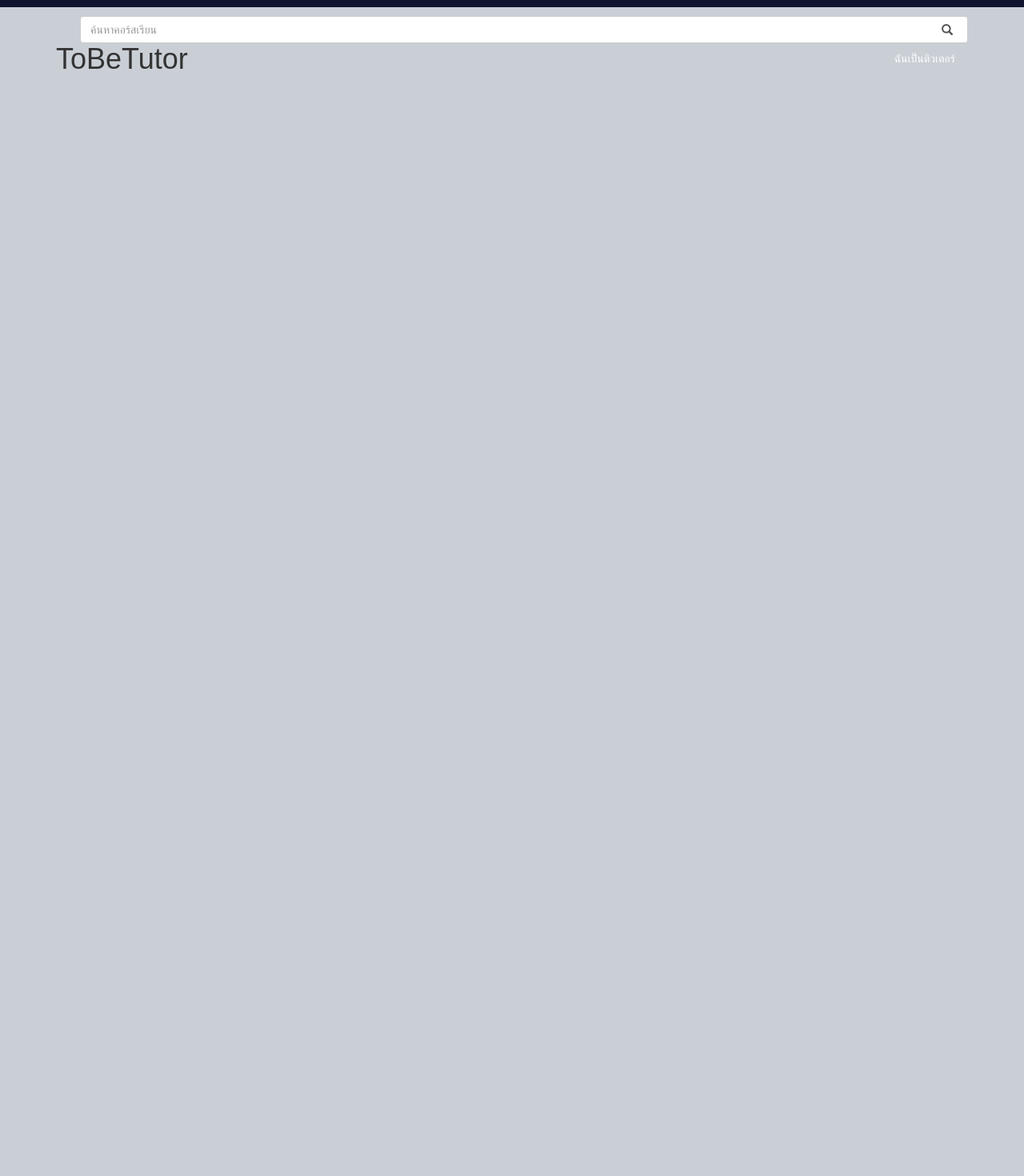
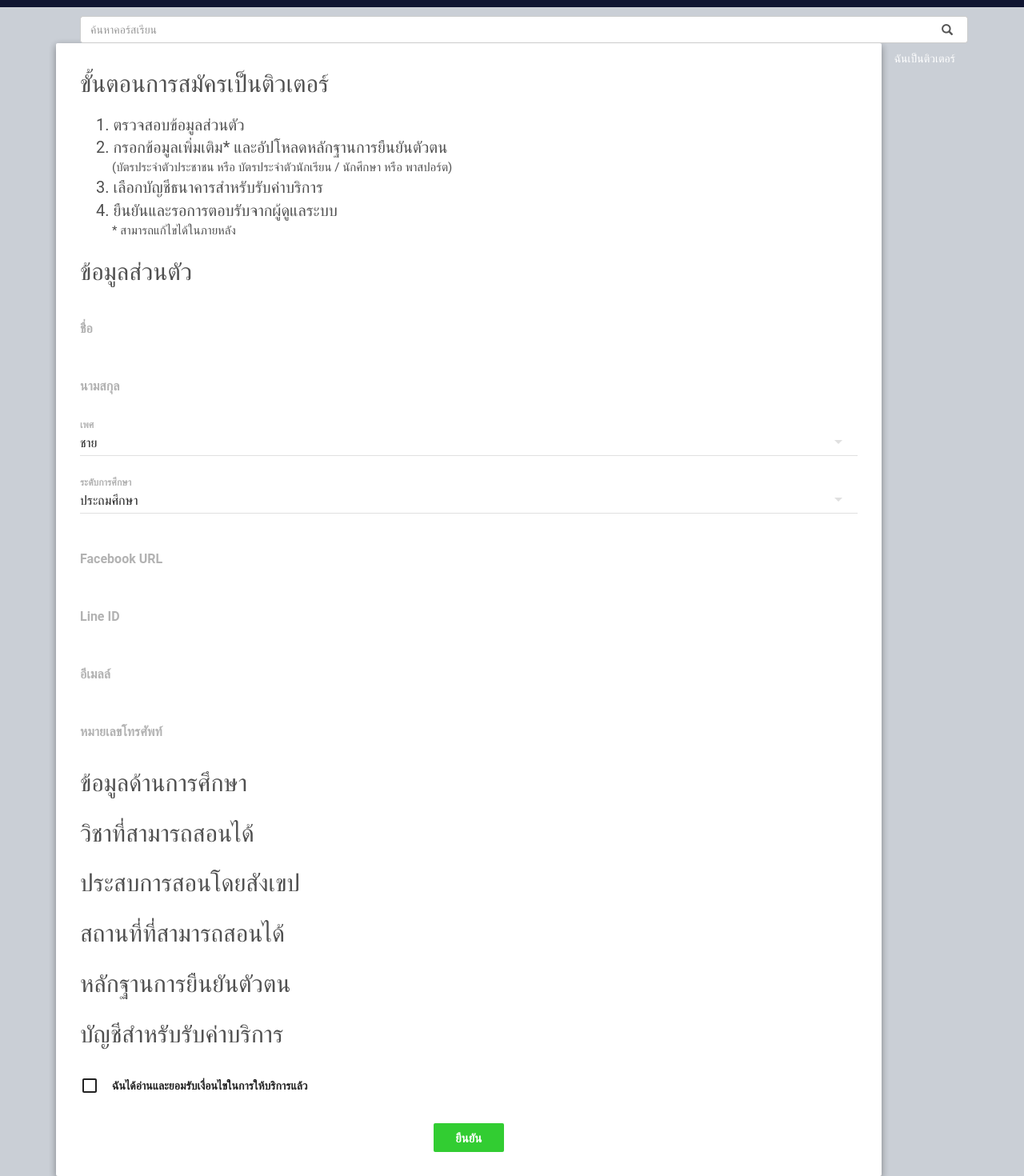
Before and after one commit to Microph/mms-full-stack-solo, a React (Create React App) app in the folder tutorium/: page /iamtutor in a window 1280 px wide. Shown: the part 51-1521 px from the top of the page at 80% size. Before the commit the page ends 800 px from the top, so only its background shows below. Built offline with nearby package versions, Linux system fonts and the light colour scheme; no server answers.

Commit message:
add some content

```diff
--- a/tutorium/src/components/tobetutor.js
+++ b/tutorium/src/components/tobetutor.js
@@ -1,9 +1,277 @@
 import React, { Component } from "react";
+import {
+  Paper,
+  TextField,
+  SelectField,
+  MenuItem,
+  FlatButton,
+  Checkbox
+} from "material-ui";
 
 class ToBeTutor extends Component {
+  constructor(props) {
+    super(props);
+    this.state = {
+      name: "",
+      lastname: "",
+      fburl: "",
+      lineid: "",
+      email: "",
+      phone: "",
+      gender: "male",
+      edlvl: "pratom",
+      agreement: false,
+      formerr: false
+    };
+  }
   render() {
-    return <h1>ToBeTutor</h1>;
+    return (
+      <div>
+        <Paper
+          zDepth={2}
+          style={{
+            padding: 30,
+            display: "flex",
+            flexDirection: "column",
+            alignItems: "center"
+          }}
+        >
+          {/* Header */}
+          {howto()}
+          {/* Personal Info */}
+          <div
+            style={{
+              fontSize: 30,
+              marginTop: 20,
+              alignSelf: "flex-start",
+              color: "#505050"
+            }}
+          >
+            ข้อมูลส่วนตัว
+          </div>
+          {/* FirstName */}
+          <TextField
+            fullWidth
+            hintText="กรุณากรอกชื่อของคุณ"
+            floatingLabelText="ชื่อ"
+            underlineShow={false}
+            // required
+            onChange={(event, name) => this.setState({ name })}
+            value={this.state.name}
+          />
+          {/* Lastname */}
+          <TextField
+            fullWidth
+            hintText="กรุณากรอกนามสกุลของคุณ"
+            floatingLabelText="นามสกุล"
+            underlineShow={false}
+            // required
+            onChange={(event, lastname) => this.setState({ lastname })}
+            value={this.state.lastname}
+          />
+          {/* Gender */}
+          <SelectField
+            fullWidth
+            floatingLabelText="เพศ"
+            value={this.state.gender}
+            required
+            onChange={(event, key, gender) => this.setState({ gender })}
+          >
+            <MenuItem value="male" primaryText="ชาย" />
+            <MenuItem value="female" primaryText="หญิง" />
+            <MenuItem value="others" primaryText="อื่น ๆ" />
+          </SelectField>
+          {/* Education Level */}
+          <SelectField
+            fullWidth
+            floatingLabelText="ระดับการศึกษา"
+            value={this.state.edlvl}
+            required
+            onChange={(event, key, edlvl) => this.setState({ edlvl })}
+          >
+            <MenuItem value="pratom" primaryText="ประถมศึกษา" />
+            <MenuItem value="matthayomton" primaryText="มัธยมศึกษาตอนต้น" />
+            <MenuItem value="matthayomplai" primaryText="มัธยมศึกษาตอนปลาย" />
+            <MenuItem value="bachelor" primaryText="ปริญญาตรี" />
+            <MenuItem value="master" primaryText="ปริญญาโท" />
+            <MenuItem value="doctor" primaryText="ปริญญาเอง" />
+          </SelectField>
+          {/* FB URL */}
+          <TextField
+            fullWidth
+            hintText="กรุณากรอก Facebook URL ของคุณ ตัวอย่าง www.facebook.com/yourUrl"
+            floatingLabelText="Facebook URL"
+            underlineShow={false}
+            // required
+            onChange={(event, fburl) => this.setState({ fburl })}
+            value={this.state.fburl}
+          />
+          {/* Line ID */}
+          <TextField
+            fullWidth
+            hintText="กรุณากรอก Line ID ของคุณ"
+            floatingLabelText="Line ID"
+            underlineShow={false}
+            // required
+            onChange={(event, lineid) => this.setState({ lineid })}
+            value={this.state.lineid}
+          />
+          {/* E-mail */}
+          <TextField
+            fullWidth
+            hintText="กรุณากรอกอีเมลล์ของคุณ"
+            floatingLabelText="อีเมลล์"
+            underlineShow={false}
+            // required
+            onChange={(event, email) => this.setState({ email })}
+            value={this.state.email}
+          />
+          {/* Phone number */}
+          <TextField
+            fullWidth
+            hintText="กรุณากรอกหมายเลขโทรศัพท์ของคุณ"
+            floatingLabelText="หมายเลขโทรศัพท์"
+            underlineShow={false}
+            // required
+            onChange={(event, phone) => this.setState({ phone })}
+            value={this.state.phone}
+          />
+
+          {/* Edu Info */}
+          <div
+            style={{
+              fontSize: 30,
+              marginTop: 20,
+              alignSelf: "flex-start",
+              color: "#505050"
+            }}
+          >
+            ข้อมูลด้านการศึกษา
+          </div>
+
+          {/* Teaching Info */}
+          <div
+            style={{
+              fontSize: 30,
+              marginTop: 20,
+              alignSelf: "flex-start",
+              color: "#505050"
+            }}
+          >
+            วิชาที่สามารถสอนได้
+          </div>
+
+          {/* Exp Info */}
+          <div
+            style={{
+              fontSize: 30,
+              marginTop: 20,
+              alignSelf: "flex-start",
+              color: "#505050"
+            }}
+          >
+            ประสบการสอนโดยสังเขป
+          </div>
+
+          {/* Place Info */}
+          <div
+            style={{
+              fontSize: 30,
+              marginTop: 20,
+              alignSelf: "flex-start",
+              color: "#505050"
+            }}
+          >
+            สถานที่ที่สามารถสอนได้
+          </div>
+
+          {/* Evidence */}
+          <div
+            style={{
+              fontSize: 30,
+              marginTop: 20,
+              alignSelf: "flex-start",
+              color: "#505050"
+            }}
+          >
+            หลักฐานการยืนยันตัวตน
+          </div>
+
+          {/* Bank Info */}
+          <div
+            style={{
+              fontSize: 30,
+              marginTop: 20,
+              alignSelf: "flex-start",
+              color: "#505050"
+            }}
+          >
+            บัญชีสำหรับรับค่าบริการ
+          </div>
+
+          {/* I've read it */}
+          <Checkbox
+            label="ฉันได้อ่านและยอมรับเงื่อนไขในการให้บริการแล้ว"
+            style={{ marginTop: 30 }}
+            onCheck={(event, agreement) => this.setState({ agreement })}
+          />
+          {/* Confirm button */}
+          <FlatButton
+            disabled={!this.state.agreement}
+            onClick={this.handleSubmit}
+            style={{
+              color: "#fff",
+              margin: "auto",
+              marginTop: 30,
+              backgroundColor: "limegreen"
+            }}
+            labelStyle={{ fontSize: 15, fontWeight: 700 }}
+            label="ยืนยัน"
+          />
+        </Paper>
+      </div>
+    );
   }
 }
 
+const howto = () => {
+  return (
+    <div style={{ fontSize: 30, alignSelf: "flex-start", color: "#505050" }}>
+      ขั้นตอนการสมัครเป็นติวเตอร์<br />
+      <div
+        style={{
+          fontSize: 20,
+          marginLeft: 20,
+          marginTop: 15,
+          alignSelf: "flex-start"
+        }}
+      >
+        1. ตรวจสอบข้อมูลส่วนตัว<br />
+        2. กรอกข้อมูลเพิ่มเติม* และอัปโหลดหลักฐานการยืนยันตัวตน<br />
+        <div
+          style={{
+            fontSize: 15,
+            marginLeft: 20,
+            alignSelf: "flex-start"
+          }}
+        >
+          (บัตรประจำตัวประชาชน หรือ บัตรประจำตัวนักเรียน / นักศึกษา หรือ
+          พาสปอร์ต)<br />
+        </div>
+        3. เลือกบัญชีธนาคารสำหรับรับค่าบริการ<br />
+        4. ยืนยันและรอการตอบรับจากผู้ดูแลระบบ<br />
+        <div
+          style={{
+            fontSize: 15,
+            marginLeft: 20,
+            alignSelf: "flex-start"
+          }}
+        >
+          * สามารถแก้ไขได้ในภายหลัง<br />
+        </div>
+      </div>
+    </div>
+  );
+};
+
 export default ToBeTutor;
```
